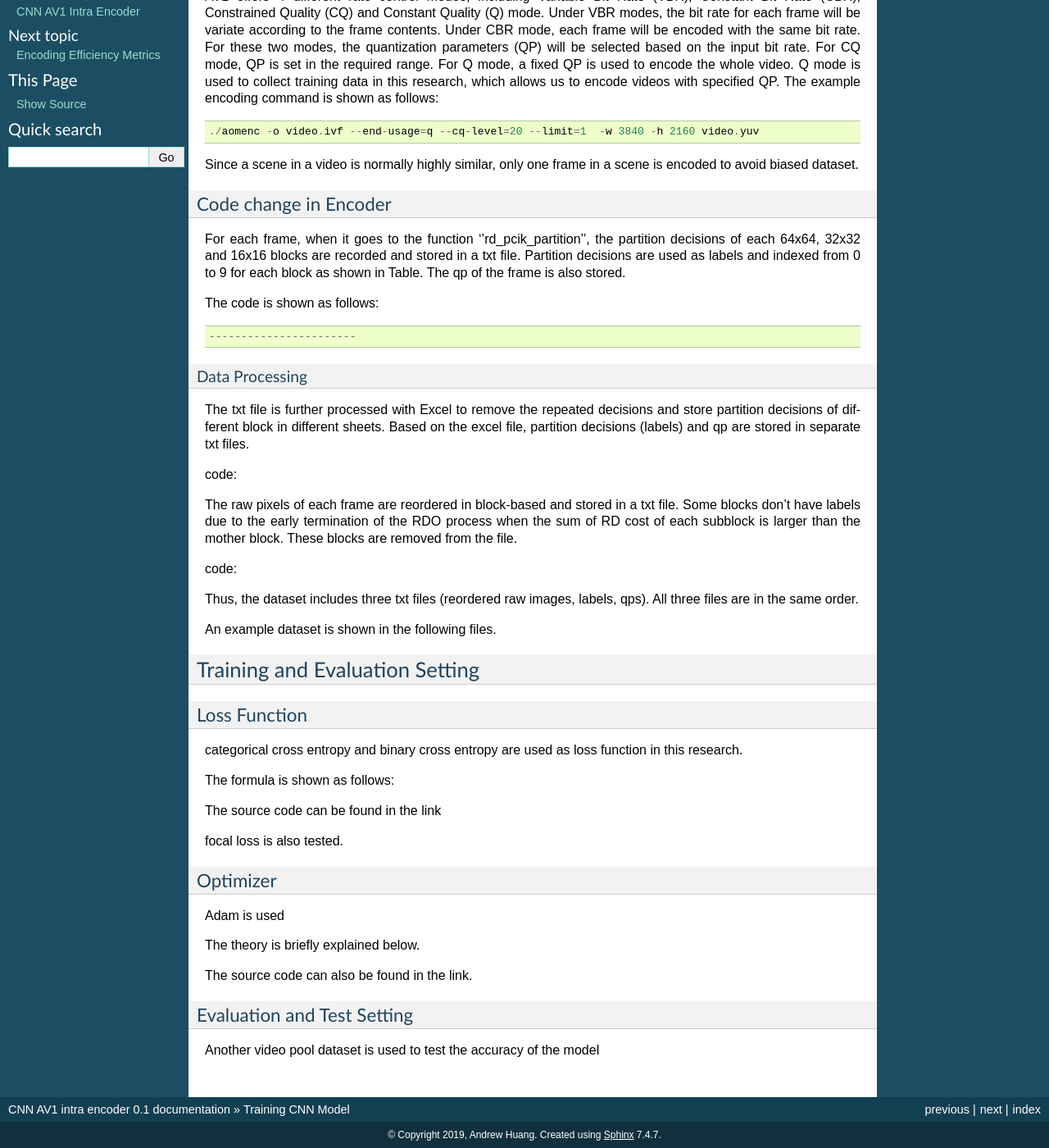
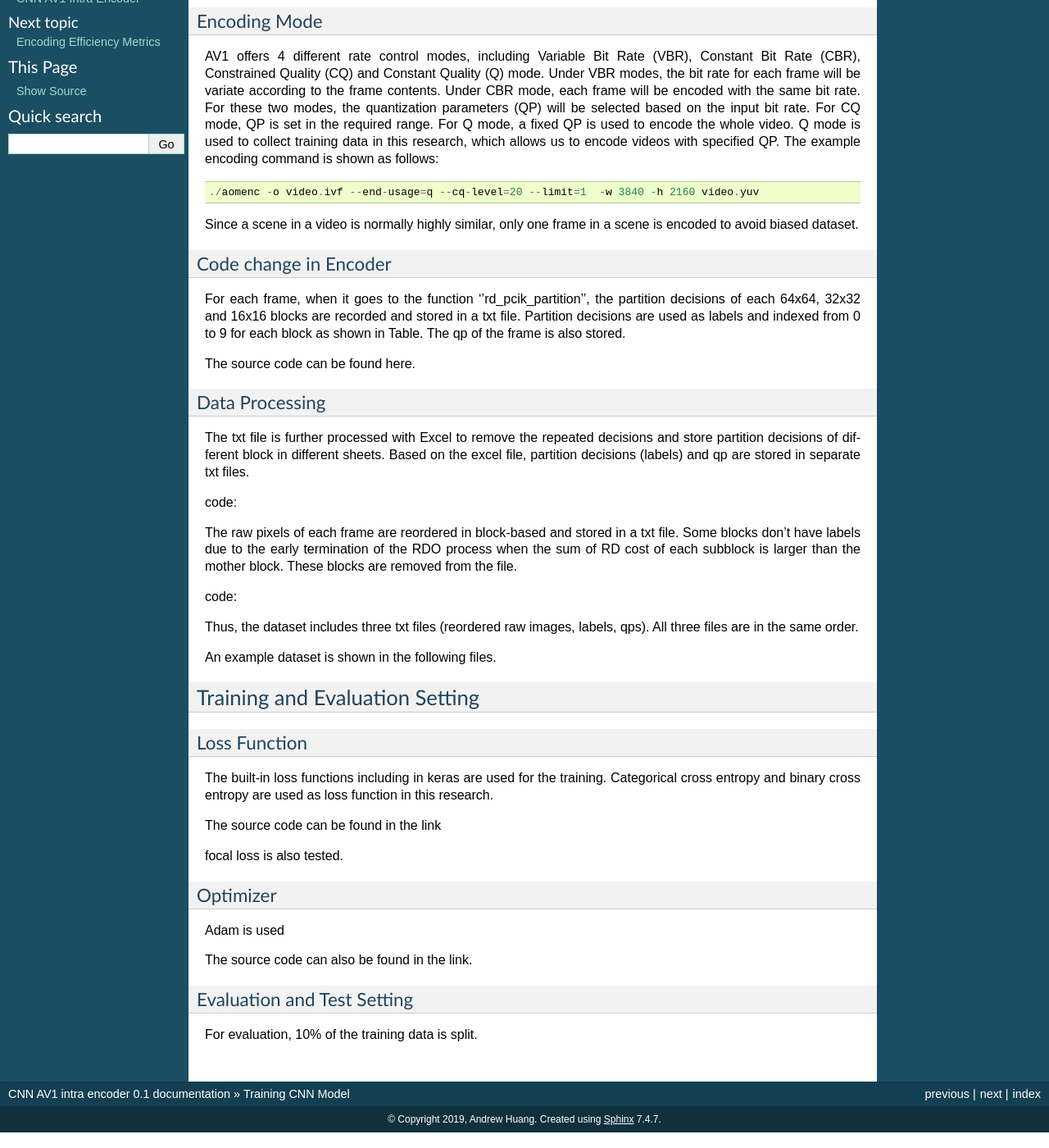
Before and after one commit to epadam/CNN-AV1-intra-encoder, a Sphinx documentation site: the page built from source/training.rst, in a window 1280 px wide and 1400 px high, scrolled down 345 px. Shown: the whole window at 82% size. Built offline with Sphinx 7.4.7, drawn with Linux system fonts in a browser that asks for light colours; some of the changed text lies outside the part shown.

Commit message:
Update training.rst

```diff
--- a/source/training.rst
+++ b/source/training.rst
@@ -30,10 +34,9 @@ Since a scene in a video is normally highly similar, only one frame in a scene i
 Code change in Encoder
 -----------------------
 
-For each frame, when it goes to the function ''rd\_pcik\_partition'', the partition decisions of each 64x64, 32x32 and 16x16 blocks are recorded and stored in a txt file. Partition decisions are used as labels and indexed from 0 to 9 for each block as shown in Table. The qp of the frame is also stored.
+For each frame, when it goes to the function ''rd_pcik_partition'', the partition decisions of each 64x64, 32x32 and 16x16 blocks are recorded and stored in a txt file.  Partition decisions are used as labels and indexed from 0 to 9 for each block as shown in Table. The qp of the frame is also stored.
 
-The code is shown as follows::
-
+The source code can be found here.
 
 
 -----------------------
@@ -61,9 +64,7 @@ Training and Evaluation Setting
 Loss Function
 --------------
 
-categorical cross entropy and binary cross entropy are used as loss function in this research.
-
-The formula is shown as follows:
+The built-in loss functions including in keras are used for the training. Categorical cross entropy and binary cross entropy are used as loss function in this research.
 
 The source code can be found in the link
 
@@ -75,12 +76,10 @@ Optimizer
 
 Adam is used
 
-The theory is briefly explained below.
-
 The source code can also be found in the link.
 
 ----------------------------
 Evaluation and Test Setting
 ----------------------------
 
-Another video pool dataset is used to test the accuracy of the model
+For evaluation, 10% of the training data is split.
```
Also changed, not shown: other parts of source/training.rst (+5 -1 lines).
